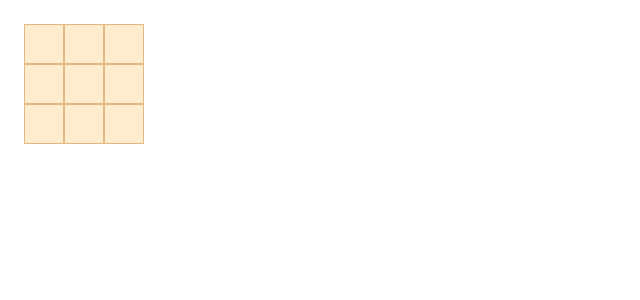
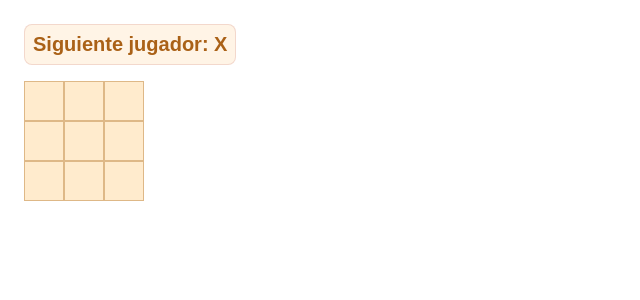
Before and after one commit to maruganluis/demo-vite-react, a React (Vite) app: page / in a window 1280 px wide. Shown: the top 300 px of the page, without its empty margins (0-640 px from the left). Built offline with nearby package versions, Linux system fonts and the light colour scheme.

Commit message:
add the posibility to know a winner

```diff
--- a/src/App.jsx
+++ b/src/App.jsx
@@ -16,27 +16,36 @@ function Square({value, onSquareClick}) {
 // Tablero del 3 en raya //
 
 export default function Board() {
-  const [xIsNext, setXIsNext] = useState(true);
-  const [squares, setSquares] = useState(Array(9).fill(null));
+  const [xIsNext, setXIsNext] = useState(true); // Alternar entre X y O
+  const [squares, setSquares] = useState(Array(9).fill(null)); // Rellenar el tablero de nulls
 
   function handleClick(i) {
-    if (squares[i]) {
+    if (squares[i]) {  // Si la casilla esta ocupada, no deja sobreescribir
       return;
     }
-    const nextSquares = squares.slice();
+    const nextSquares = squares.slice(); // Crea una copia del tablero
     if (xIsNext) {
       nextSquares[i] = `X`;
     } else {
       nextSquares[i] = `0`;
     }
-    setSquares(nextSquares);
-    setXIsNext(!xIsNext);
-
+    setSquares(nextSquares); // Actualiza el estado del board con la copia slice modificada
+    setXIsNext(!xIsNext); // Esto cambia el turno, si era true, ahora será false, y viceversa
   }
 
+    // Mostrar el estado del juego: quién ganó o cuál es el siguiente jugador //
+
+  const winner = calculateWinner(squares); // Recibe el array squares, que es el estado actual del tablero
+  let status; // Variable para guardar el mensaje que se mostrará en la pantalla
+  if (winner) {
+    status = `Ganador: ` + winner; // Si winner tiene un valor (X - O), significa que hay un ganador, y le asigna a status este mensaje
+  } else {
+    status = `Siguiente jugador: ` + (xIsNext ? `X` : `0`);   // Operador ternario: si xIsNext es true, muestra "X", si xIsNext es false, muestra "0"
+  }
 
   return (
     <>
+      <div className="status">{status}</div>
       <div className="board__row">
         <Square value={squares[0]} onSquareClick={() => handleClick(0)} />
         <Square value={squares[1]} onSquareClick={() => handleClick(1)} />
@@ -56,3 +65,26 @@ export default function Board() {
     </>
   );
 }
+
+
+// Definir un ganador //
+
+function calculateWinner(squares) {
+  const lines = [ // Definición de posibles combinaciones ganadoras (lines)
+    [0, 1, 2], // Primera fila
+    [3, 4, 5], // Segunda fila
+    [6, 7, 8], // Tercera fila
+    [0, 3, 6], // Primera columna
+    [1, 4, 7], // Segunda columna
+    [2, 5, 8], // Tercera columna
+    [0, 4, 8], // Diagonal principal
+    [2, 4, 6], // Diagonal secundaria
+  ];
+  for (let i = 0; i < lines.length; i++) { // Recorre cada combinación ganadora (lines[i])
+    const [a, b, c] = lines[i];
+    if (squares[a] && squares[a] === squares[b] && squares[a] === squares[c]) { // Comprueba si hay un ganador
+      return squares[a];
+    }
+  }
+return null; // Si el bucle termina sin encontrar una línea ganadora, significa que no hay un ganador aún, devuelve null
+}
--- a/src/index.css
+++ b/src/index.css
@@ -30,3 +30,15 @@ body {
   display: flex;
   margin: 0;
 }
+
+.status {
+  margin-bottom: 16px;
+  font-size: 20px;
+  font-weight: bold;
+  background-color: rgb(255, 244, 230);
+  width: fit-content;
+  padding: 8px;
+  border-radius: 8px;
+  color:rgb(170, 97, 23);
+  border: 1px rgba(165, 42, 42, 0.137) solid;
+}
```
